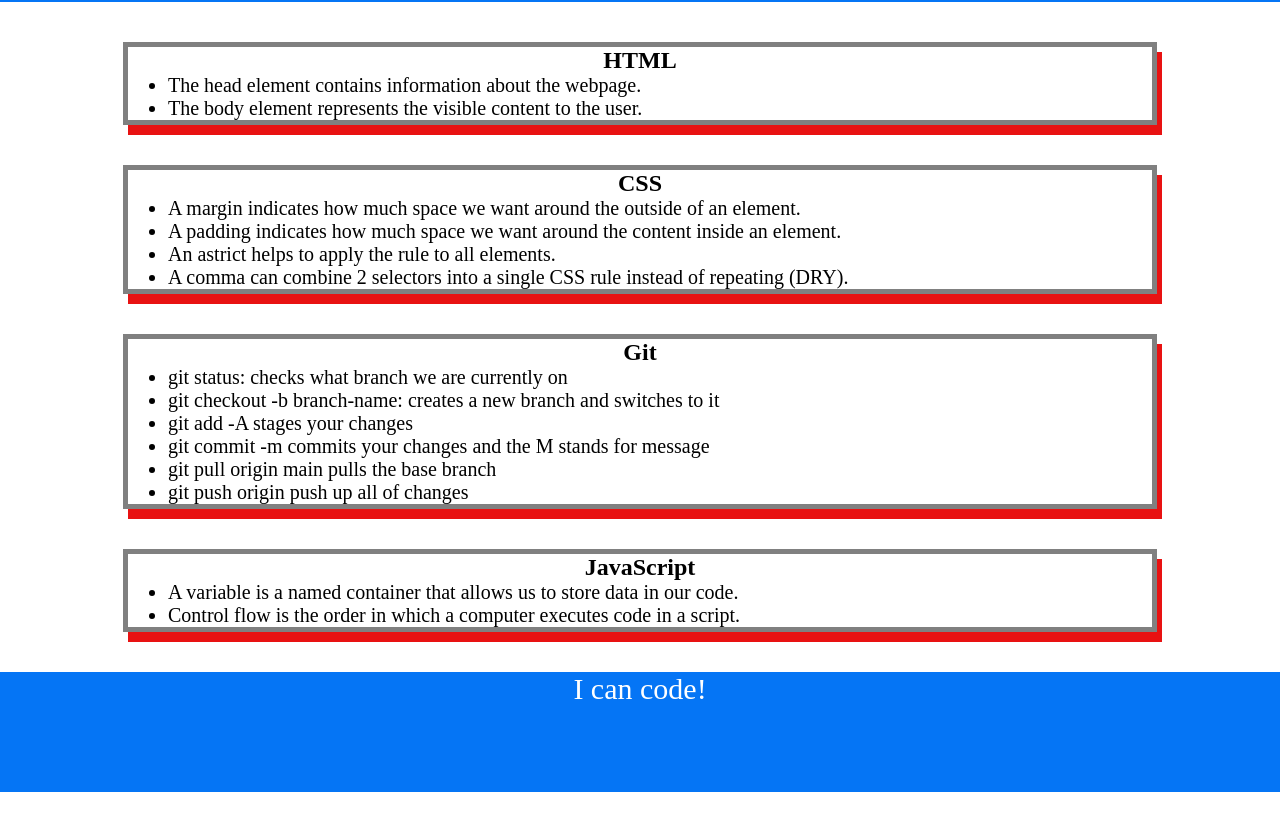
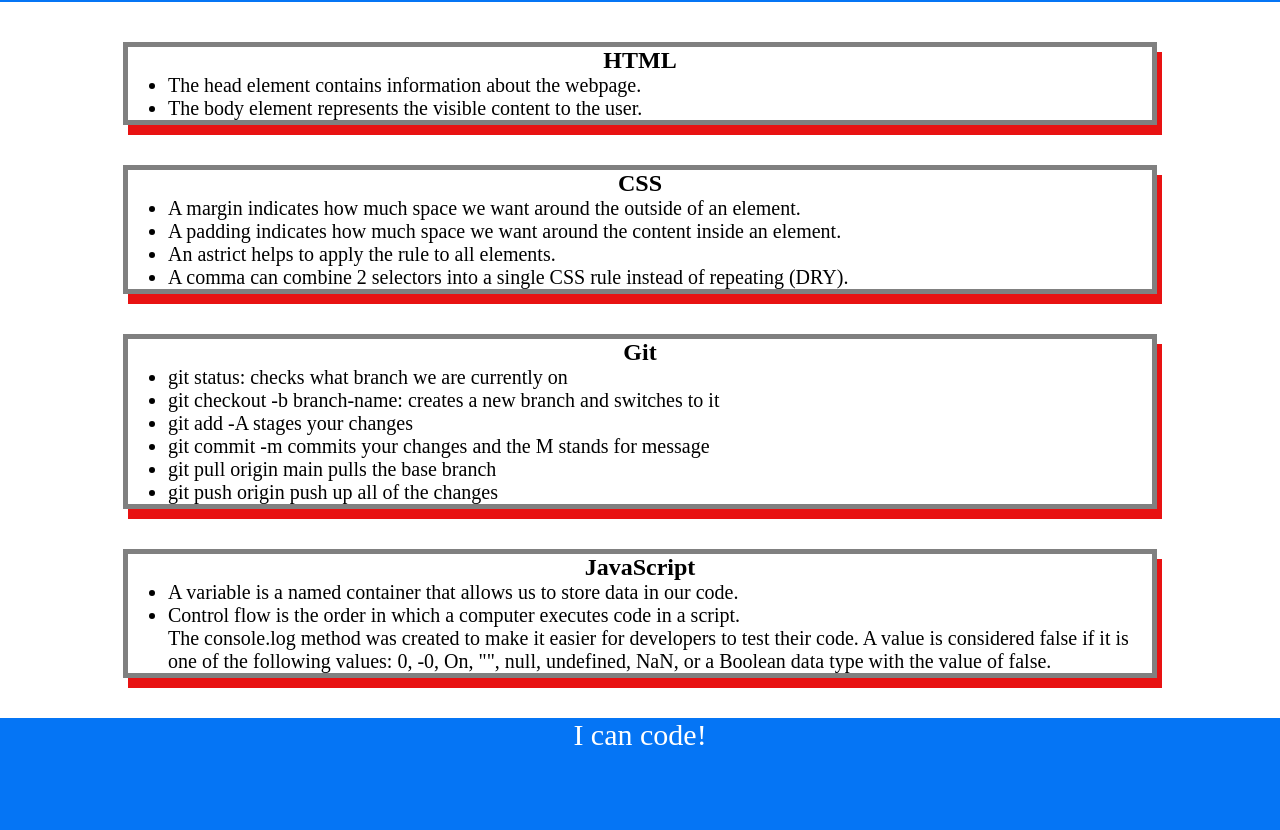
Before and after one commit to Scorpio71177/prework-study-guide, a plain HTML site: page index.html in a window 1280 px wide. Shown: the part 118-948 px from the top of the page. Before the commit the page ends 910 px from the top, so only its background shows below. Drawn offline with Linux system fonts and the light colour scheme.

Commit message:
Update index.html with more JS notes

```diff
--- a/index.html
+++ b/index.html
@@ -15,7 +15,7 @@
       <h2>✨ Open the Console to See What's Happening ✨</h2>
     </header>
     <main>
-      <section class="card" id="html-seletion">
+      <section class="card" id="html-selection">
         <h2>HTML</h2>
         <ul>
           <li>The head element contains information about the webpage.</li>
@@ -42,7 +42,7 @@
         <li>git add -A  stages your changes</li>
         <li>git commit -m  commits your changes and the M stands for message</li>
         <li>git pull origin main   pulls the base branch</li>
-        <li>git push origin   push up all of changes</li>
+        <li>git push origin   push up all of the changes</li>
       </ul>
     </section>
 
@@ -51,6 +51,8 @@
     <ul>
       <li>A variable is a named container that allows us to store data in our code.</li>
       <li>Control flow is the order in which a computer executes code in a script.</li>
+      <il>The console.log method was created to make it easier for developers to test their code.</il>
+      <il>A value is considered false if it is one of the following values: 0, -0, On, "", null, undefined, NaN, or a Boolean data type with the value of false.</il>
     </ul>
     </section>
     </main>
```
